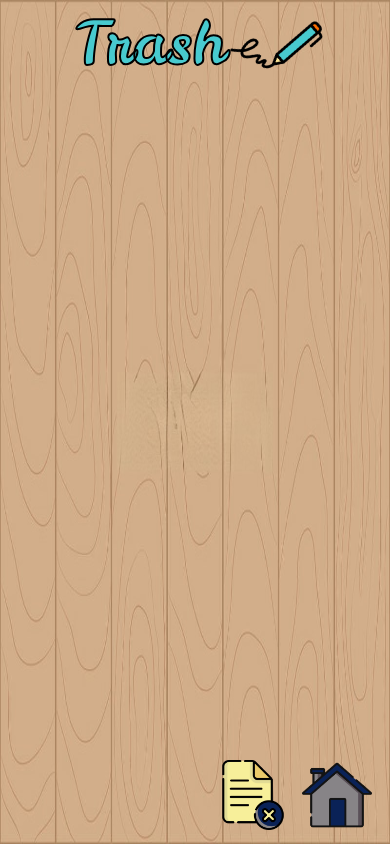
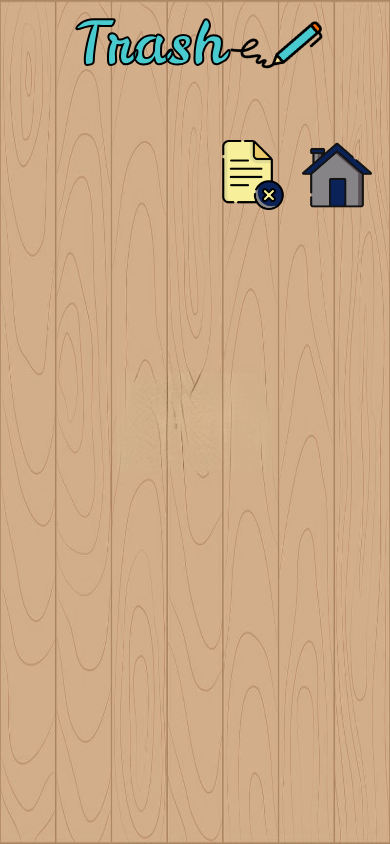
Before and after one commit to lavilladaa/Post-it-App, a React (Create React App) app: page /trash in a window 390 px wide. Built offline with nearby package versions, Linux system fonts and the light colour scheme; the HTML template or start-up script is replaced by a standard one; a web font is replaced by a local one.

Commit message:
restore button with responsive desing

```diff
--- a/src/components/home/NewPostit.jsx
+++ b/src/components/home/NewPostit.jsx
@@ -1,7 +1,7 @@
 /* eslint-disable no-param-reassign */
 /* eslint-disable no-return-assign */
 import { React, useState } from 'react';
-import { BiSave, BiCheckSquare } from 'react-icons/bi';
+import { BiSave } from 'react-icons/bi';
 
 import Swal from 'sweetalert2';
 import { useDispatch } from 'react-redux';
--- a/src/components/trash/PostitDeleted.jsx
+++ b/src/components/trash/PostitDeleted.jsx
@@ -61,7 +61,6 @@ export default function PostitDeleted({ note, title, id, time }) {
           maxLength='40'
           value={title}
           // to avoid the warning
-
           // "You provided a `value` prop to a form field without an `onChange` handler."
           readOnly
         />
@@ -76,7 +75,7 @@ export default function PostitDeleted({ note, title, id, time }) {
         />
 
         <footer className='flex flex-row justify-between items-center pl-2 h-9'>
-          <p id='date' className='text-sm font-handlee'>
+          <p id='date' className='text-sm font-handlee mr-date-deleted'>
             {time}
           </p>
           {/* to make the restore button redirect to the home page
--- a/src/index.css
+++ b/src/index.css
@@ -53,7 +53,7 @@ it is necessary to define first this*/
 }
 
 .notes-list {
-  @apply grid gap-8 m-auto pl-5 pr-2.5 pb-24 grid-cols-290;
+  @apply grid gap-8 m-auto pl-5 pr-2.5 pb-10 grid-cols-290;
 }
 
 .count-outline {
@@ -88,6 +88,10 @@ it is necessary to define first this*/
   @apply mb-5;
 }
 
+.mr-date-deleted {
+  @apply mr-0;
+}
+
 /* To make the media query works in Heroku url is used the "only":*/
 @media only screen and (max-device-width: 740px) {
   .notes-list {
@@ -100,12 +104,6 @@ it is necessary to define first this*/
 
   .note-text {
     @apply box-border m-0 px-2 pt-2 pb-0 border-none outline-none w-full h-60 text-justify text-lg  font-handlee bg-transparent cursor-auto;
-  }
-
-  /* for the mobile screen the position of the footer should be always relative
-  to avoid the contact with the post-its */
-  .pos-fix {
-    @apply relative;
   }
 
   .header-display {
@@ -123,4 +121,16 @@ it is necessary to define first this*/
   .footer {
     @apply text-right w-full px-1 pb-2 bottom-0 mt-5;
   }
+
+  .mr-date-deleted {
+    @apply mr-36;
+  }
 }
+
+@media only screen and (max-device-width: 1200px) {
+  /* for the mobile screen the position of the footer should be always relative
+  to avoid the contact with the post-its */
+  .pos-fix {
+    @apply relative;
+  }
+}
```
